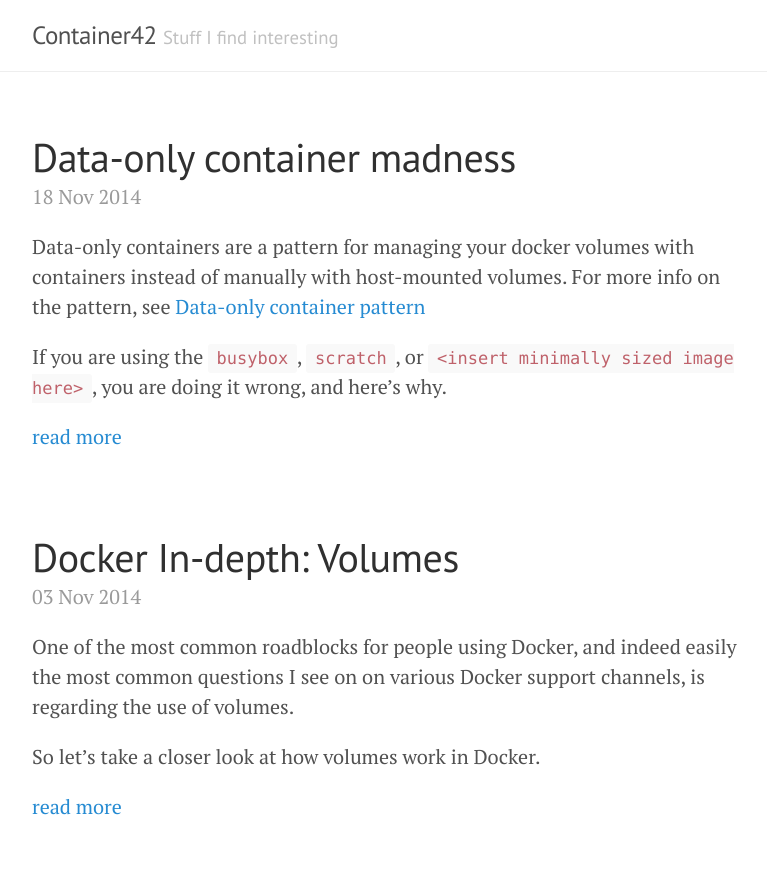
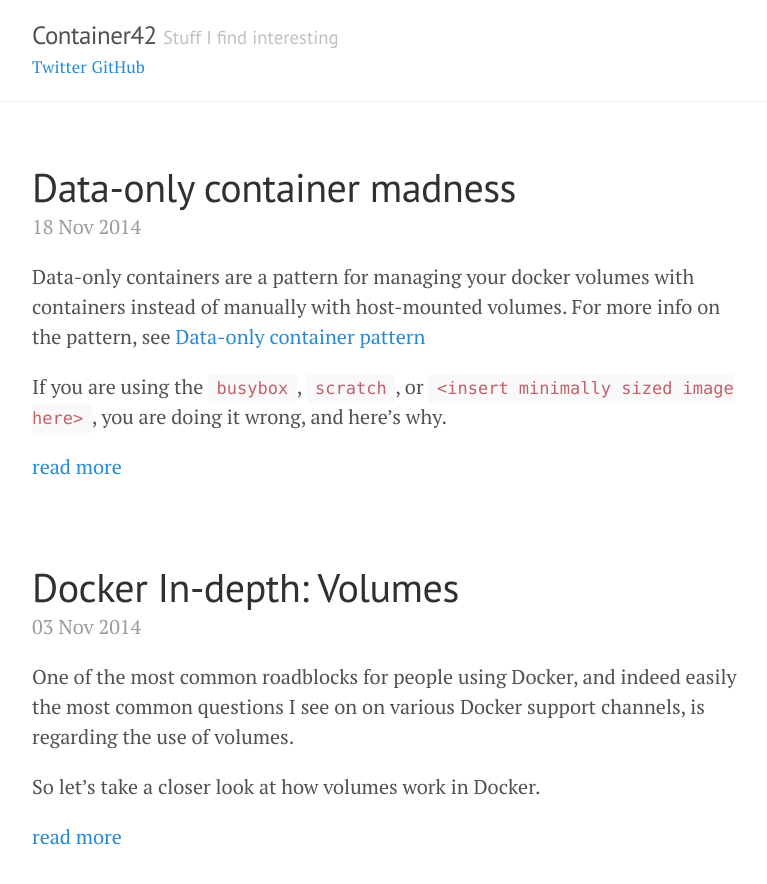
Before and after one commit to cpuguy83/blog, a Jekyll site: the page built from index.html, in a window 1280 px wide and 900 px high. Shown: the top 884 px of the window, without its empty margins (248-1015 px from the left). Built offline with Jekyll 4.4.1, drawn with Linux system fonts in a browser that asks for light colours; Markdown is read by kramdown in place of the engine named in the settings; the list of posts is cut into pages by our own code.

Commit message:
Add social links

```diff
--- a/_config.yml
+++ b/_config.yml
@@ -12,8 +12,10 @@
 baseurl:          /
 author:
   name:           Brian Goff
-  url:            https://twitter.com/cpuguy83
+  url:            https://www.container42.com
+  twitter:        https://twitter.com/cpuguy83
   email:          cpuguy83@gmail.com
+  github:         https://github.com/cpuguy83
 
 version: 1
 
--- a/_layouts/default.html
+++ b/_layouts/default.html
@@ -14,6 +14,10 @@
             <a href="/" title="Home">{{ site.title }}</a>
             <small>{{ site.tagline }}</small>
           </h3>
+            <span display="float:right">
+              <a href="{{ site.author.twitter }}"><small>Twitter</small></a>
+              <a href="{{ site.author.github }}"><small>GitHub</small></a>
+            </span>
         </div>
       </div>
 
```
Also changed, not shown: 1 other file.
